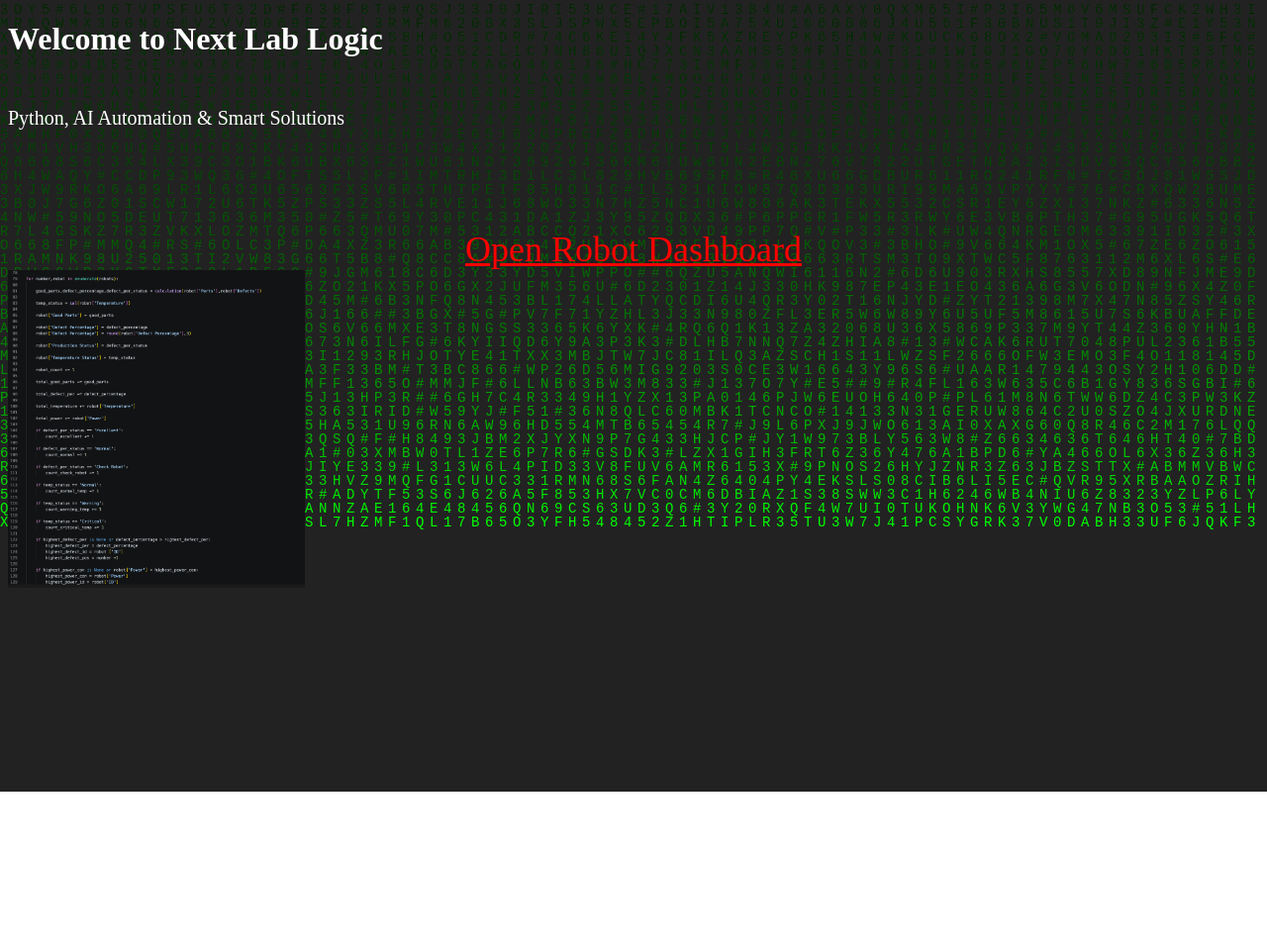
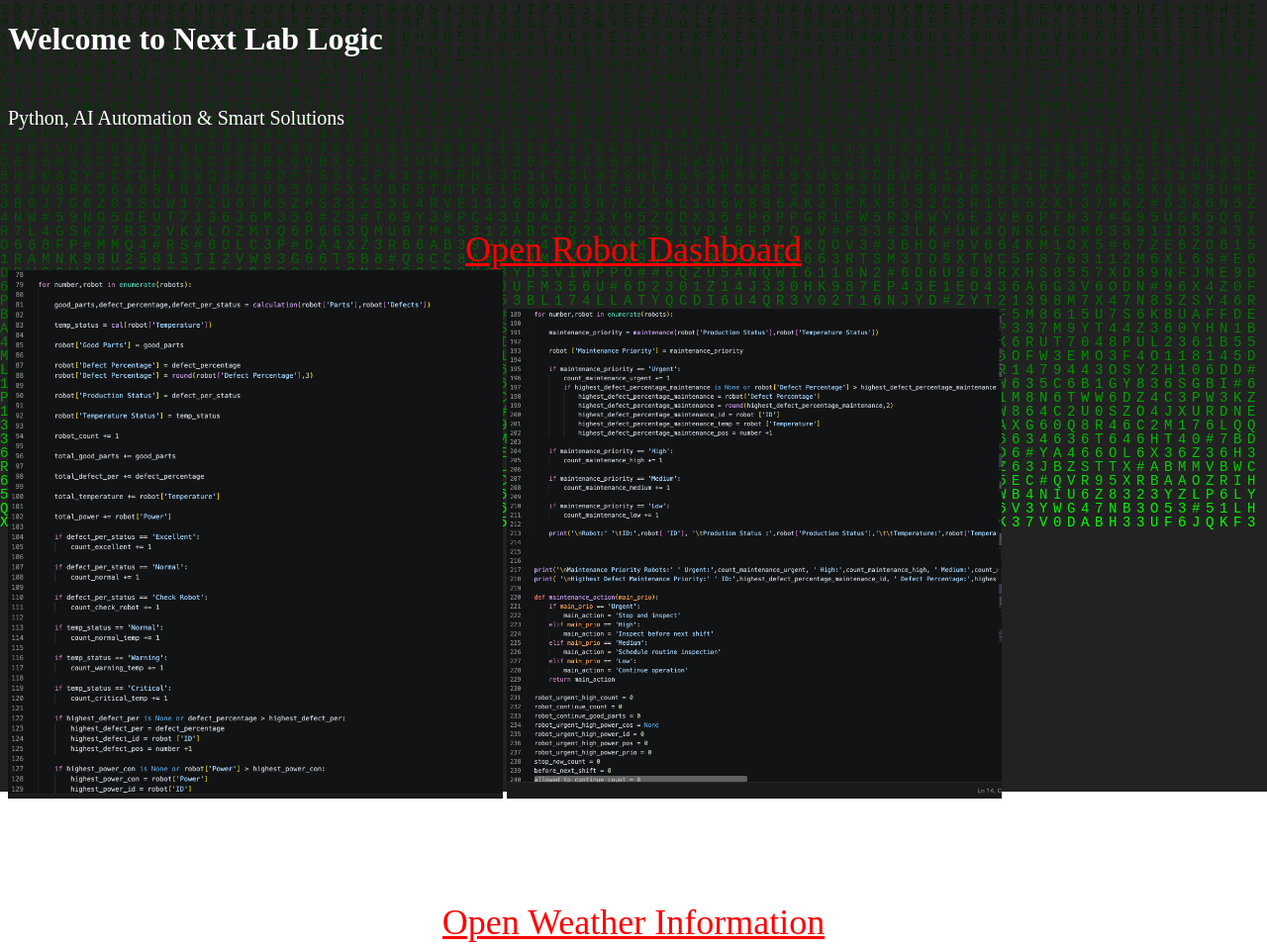
Before and after one commit to Nextlogicworks/nextlablogic, a plain HTML site: page index.html in a window 1280 px wide. Shown: the top 956 px of the page at 99% size. Drawn offline with Linux system fonts and the light colour scheme.

Commit message:
Update image sizes and weather information styling

```diff
--- a/index.html
+++ b/index.html
@@ -9,7 +9,7 @@ p{font-size: 20px; margin-top: 50px;}
 .robot-dashboard{
   font-size: 36px;text-align: center; display: block; margin-top: 100px;}
 .weather-information{
-  font-size: 36px;text-align: center; display: block; margin-top: 600px;}
+  font-size: 36px;text-align: center; display: block; margin-top: 100px;}
 #matrix {
   position: fixed;
   top: 0;
@@ -60,7 +60,8 @@ setInterval(drawMatrix, 130);
 <h1>Welcome to Next Lab Logic </h1>
 <p>Python, AI Automation & Smart Solutions</p>
 <a class = "robot-dashboard" href="https://sert333.app.n8n.cloud/webhook/robot-dashboard-view">Open Robot Dashboard</a>
-<img src = "Roboticts Maintenance Python.png" width="300">
+<img src = "Roboticts Maintenance Python.png" width="500">
+<img src = "Roboticts Maintenance Python01.png" width="500">
 <a class = "weather-information" href="https://sert333.app.n8n.cloud/webhook/686b9d1e-a8f1-4334-9bd1-c5237890d93d">Open Weather Information</a>
 </body>
 </html>
```
